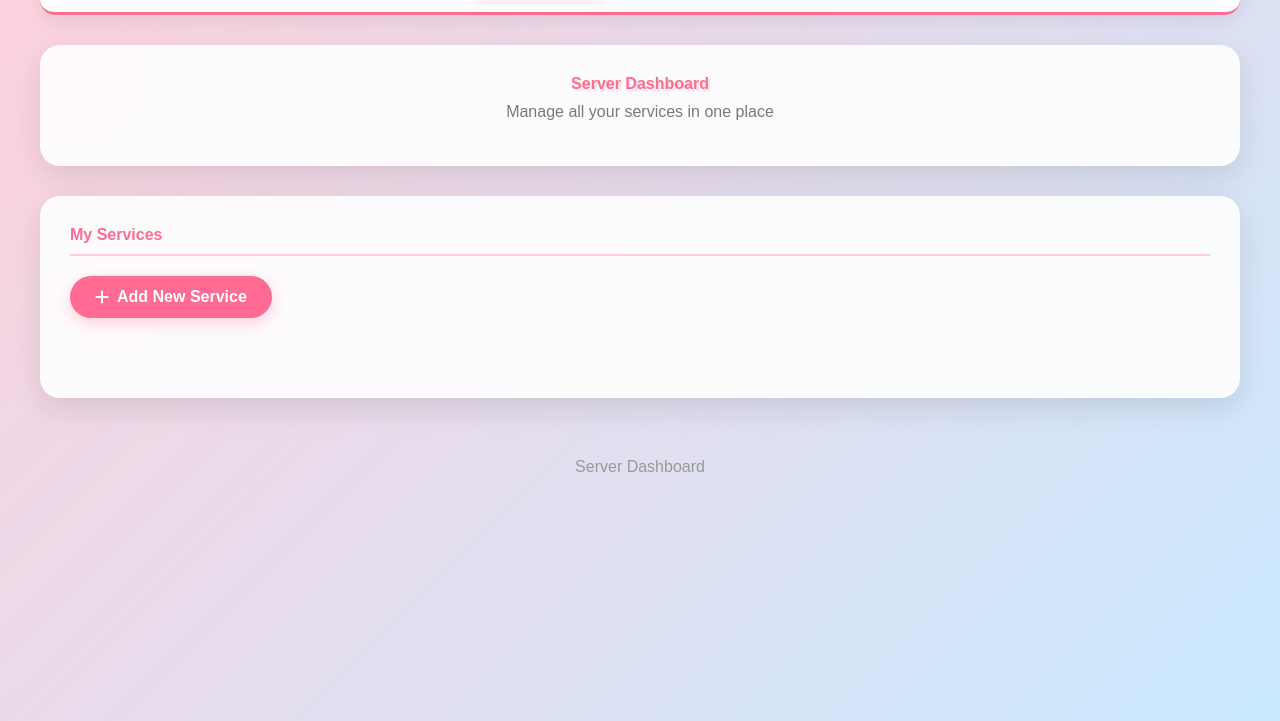
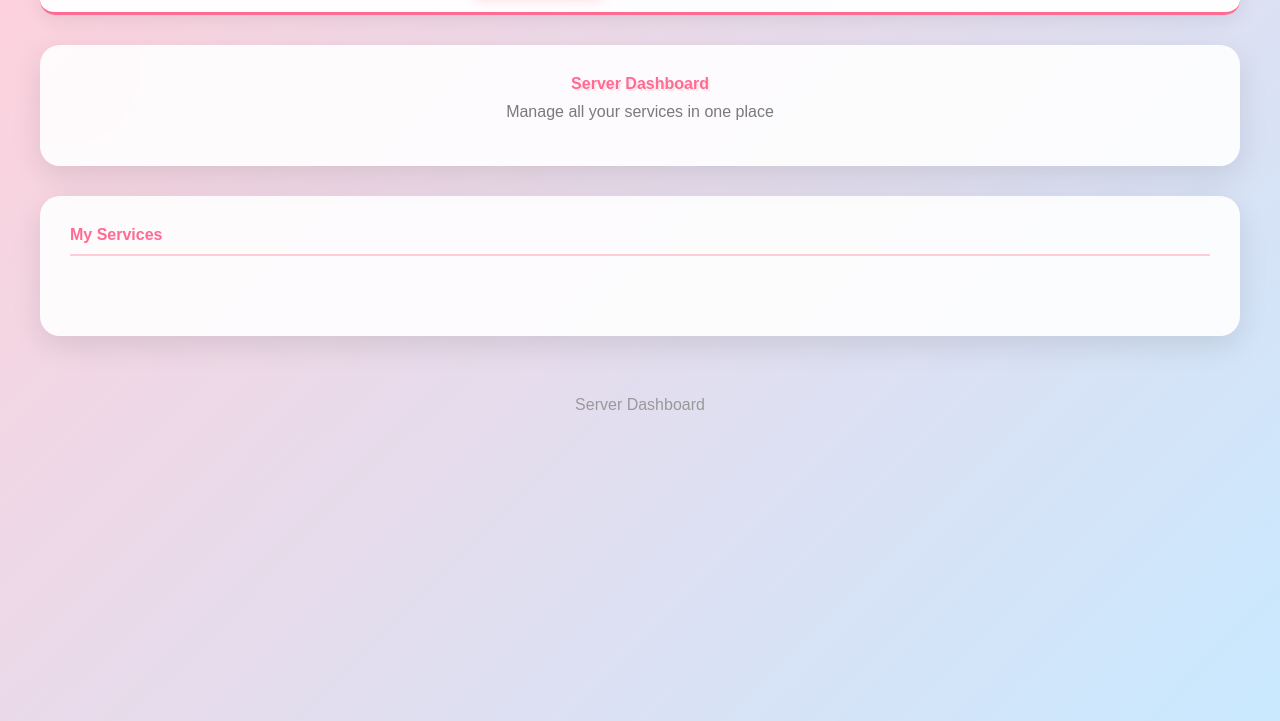
Before and after one commit to lolerskatez/landio, a website: page index.html in a window 1280 px wide. Shown: the part 79-800 px from the top of the page. Drawn offline with Linux system fonts and the light colour scheme; no server answers; sample sign-in values are in the browser's storage.

Commit message:
Remove 'Add New Service' button and related event listener from the services section

```diff
--- a/index.html
+++ b/index.html
@@ -1923,10 +1923,6 @@
                     <h2 class="section-title">
                         My Services
                     </h2>
-
-                    <button id="add-service-btn" class="btn btn-primary" title="Add a new service">
-                        <i class="fas fa-plus"></i> Add New Service
-                    </button>
 
                     <div class="services-grid" id="services-container">
                         <!-- Services will be dynamically added here -->
@@ -2444,9 +2440,6 @@
 
         // Set up event listeners
         function setupEventListeners() {
-            // Add Service button click
-            document.getElementById('add-service-btn').addEventListener('click', openServiceModal);
-
             // Modal close button click
             document.getElementById('modal-close-btn').addEventListener('click', closeServiceModal);
 
```
